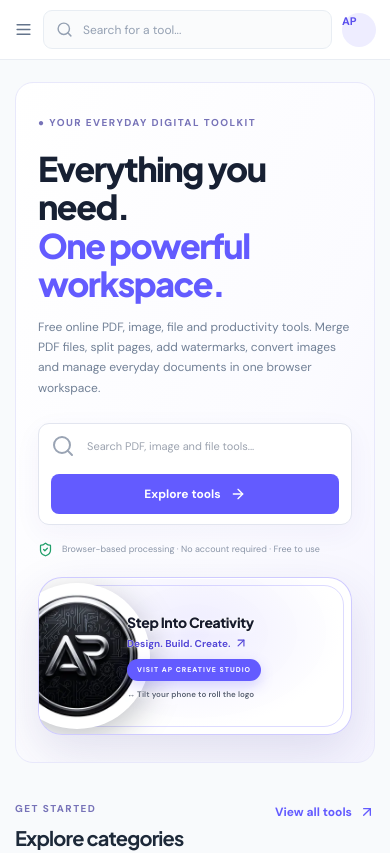
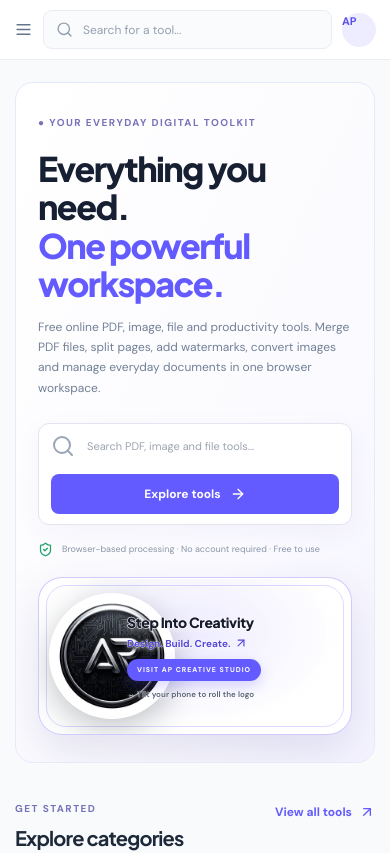
Before and after one commit to anantttt1/AP-Tools, a React (Vite) app: page / in a window 390 px wide. Shown: the top 853 px of the page. Built offline with nearby package versions, Linux system fonts and the light colour scheme.

Commit message:
Keep Creative Studio logo fully visible while tilting

```diff
--- a/src/pages/Home.tsx
+++ b/src/pages/Home.tsx
@@ -36,28 +36,23 @@ export default function Home() {
     if (window.matchMedia?.('(prefers-reduced-motion: reduce)').matches) return
 
     let roll = 0
-    let shift = 0
     const handleOrientation = (event: DeviceOrientationEvent) => {
       if (typeof event.gamma !== 'number' || !Number.isFinite(event.gamma)) return
 
-      // Map the full left/right tilt range across the complete promo card.
-      // Rotation follows the distance travelled, like a real rolling tyre.
+      // Keep the emblem anchored in the centre of its card.
+      // Phone tilt controls rotation only; it must never push the logo outside its clipping area.
       const tilt = Math.max(-32, Math.min(32, event.gamma))
-      const targetShift = ((tilt + 32) / 64) * 260 - 35
-      const targetRoll = (targetShift / 74) * (180 / Math.PI)
+      const targetRoll = (tilt / 32) * 12
 
-      // A little easing keeps sensor noise from making the logo jitter.
-      roll += (targetRoll - roll) * 0.22
-      shift += (targetShift - shift) * 0.22
+      // Ease sensor noise while preserving the complete logo inside the card.
+      roll += (targetRoll - roll) * 0.18
       wheel.style.setProperty('--studio-wheel-roll', roll.toFixed(2) + 'deg')
-      wheel.style.setProperty('--studio-wheel-x', shift.toFixed(2) + 'px')
     }
 
     window.addEventListener('deviceorientation', handleOrientation, { passive: true })
     return () => {
       window.removeEventListener('deviceorientation', handleOrientation)
       wheel.style.removeProperty('--studio-wheel-roll')
-      wheel.style.removeProperty('--studio-wheel-x')
     }
   }, [])
   const go = useNavigate()
--- a/src/styles.css
+++ b/src/styles.css
@@ -88,7 +88,7 @@
 .hero-art img{
   position:absolute;
   z-index:0;
-  left:0;
+  left:50%;
   top:50%;
   width:190px;
   height:190px;
@@ -99,14 +99,14 @@
   opacity:.22;
   mix-blend-mode:multiply;
   pointer-events:none;
-  transform:translate3d(var(--studio-wheel-x,-35px),-50%,0) rotate(var(--studio-wheel-roll,0deg));
+  transform:translate3d(-50%,-50%,0) rotate(var(--studio-wheel-roll,0deg));
   transform-origin:50% 50%;
   filter:drop-shadow(0 8px 14px rgba(20,24,45,.18));
   transition:transform .09s linear,opacity .25s;
   will-change:transform;
 }
 .hero-art:hover img{
-  transform:translate3d(var(--studio-wheel-x,-35px),-50%,0) rotate(var(--studio-wheel-roll,0deg));
+  transform:translate3d(-50%,-50%,0) rotate(var(--studio-wheel-roll,0deg));
   opacity:.29;
   filter:drop-shadow(0 10px 17px rgba(20,24,45,.22));
 }
@@ -115,7 +115,7 @@
 .hero-art-copy em{box-shadow:0 5px 14px rgba(99,91,255,.24)}
 @media(max-width:760px){
   .hero-art{min-height:158px;padding:12px 12px 12px 88px;justify-content:center}
-  .hero-art img{width:146px;height:146px;left:0;top:50%;opacity:.25}
+  .hero-art img{width:126px;height:126px;left:73px;top:50%;opacity:.25;transform:translate3d(-50%,-50%,0) rotate(var(--studio-wheel-roll,0deg))}
   .hero-art-copy{width:100%;align-items:flex-start;text-align:left;gap:5px}
   .hero-art-copy strong{font-size:14px}
   .hero-art-copy small{font-size:10px}
@@ -160,7 +160,7 @@
 }
 @media(max-width:760px){
   .hero-art::after{content:none!important;display:none!important}
-  .hero-art img{opacity:1!important;mix-blend-mode:normal!important}
+  .hero-art img{opacity:1!important;mix-blend-mode:normal!important;transform:translate3d(-50%,-50%,0) rotate(var(--studio-wheel-roll,0deg))}
 }
 
 
```
